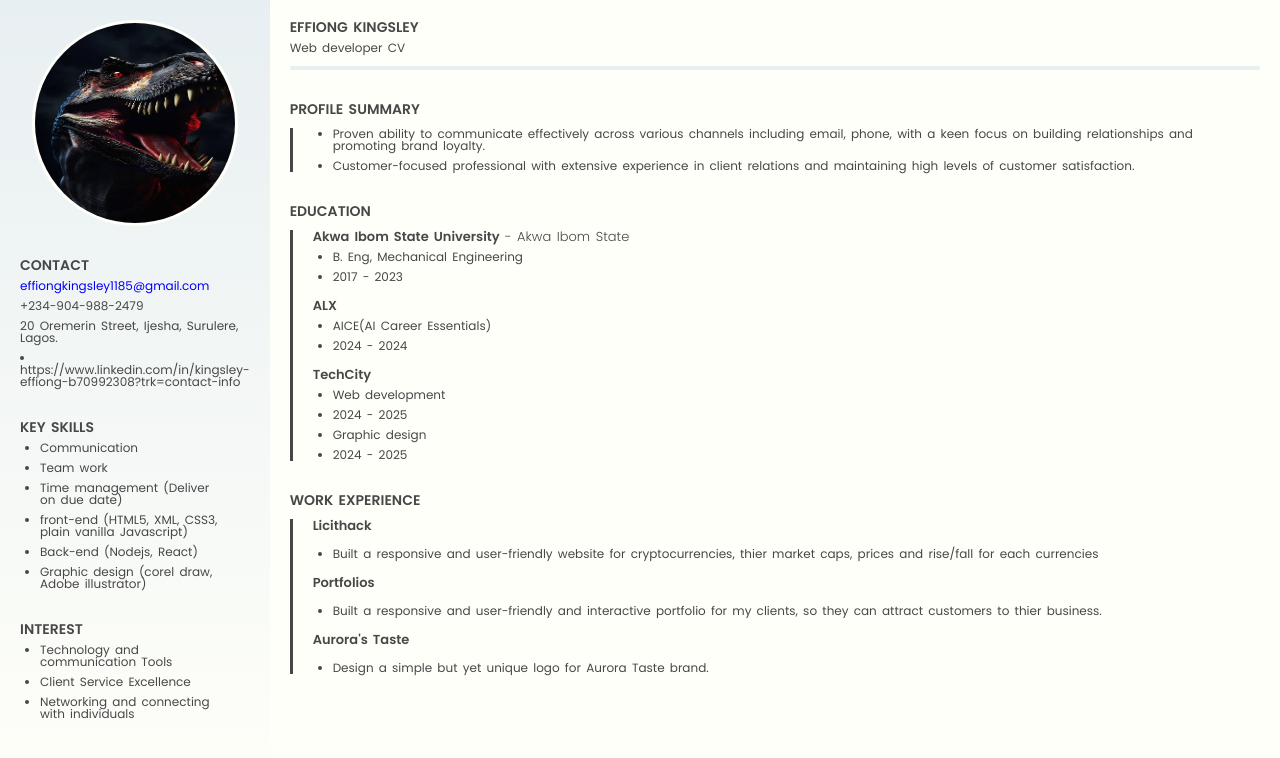
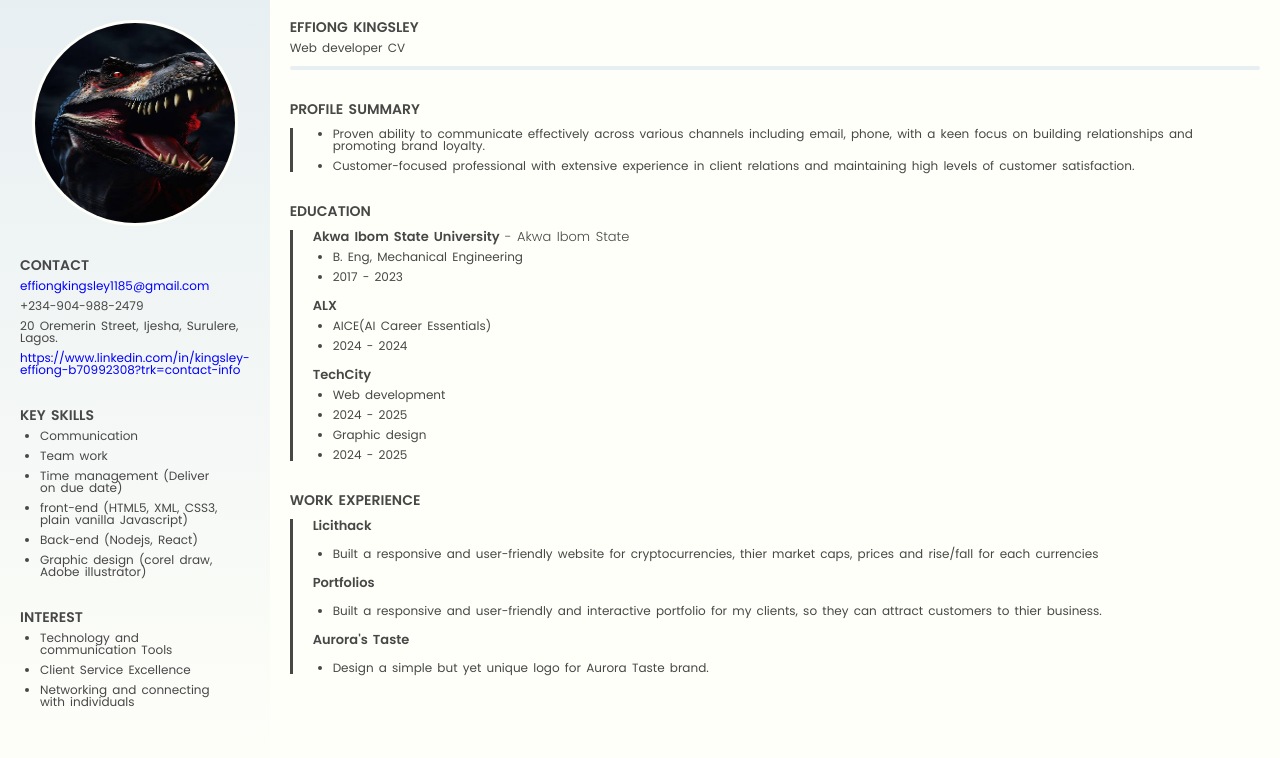
Before and after one commit to kingsfavy/Port, a website: page index.html in a window 1280 px wide. Drawn offline with Linux system fonts and the light colour scheme.

Commit message:
Update index.html

```diff
--- a/index.html
+++ b/index.html
@@ -31,7 +31,7 @@ effiongkingsley1185@gmail.com</p>
     <div class="small-space"></div>
 <p>20 Oremerin Street, Ijesha, Surulere, Lagos.</p>
     <div class="small-space"></div>
-    <li>https://www.linkedin.com/in/kingsley-effiong-b70992308?trk=contact-info </li>
+    <p class="mail">https://www.linkedin.com/in/kingsley-effiong-b70992308?trk=contact-info </p>
 
 <div class="space"></div>
 
```
